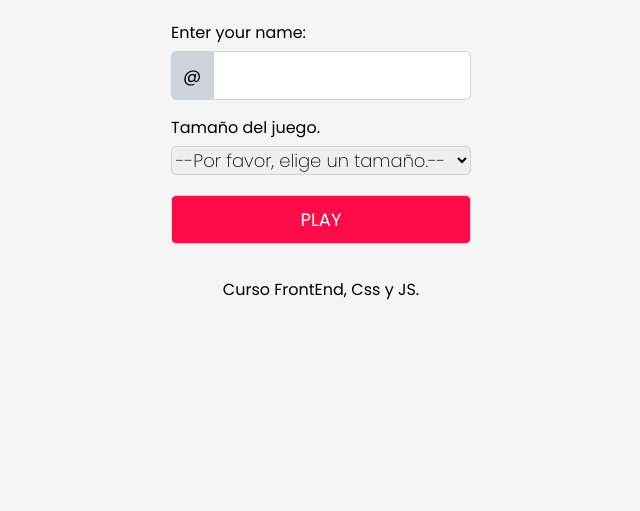
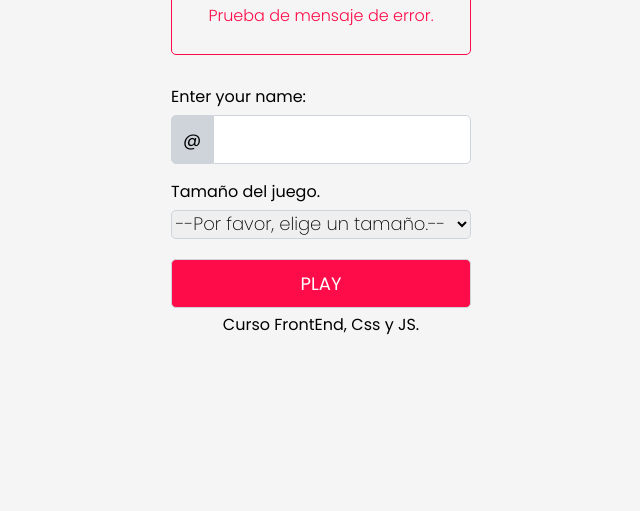
Before and after one commit to AlvaroValeraLopez/old-mastermind, a plain HTML site: page index.html in a window 1280 px wide. Shown: the part 289-800 px from the top of the page, without its empty margins (319-959 px from the left). Drawn offline with Linux system fonts and the light colour scheme.

Commit message:
Creación del panel de mensaje de error.

```diff
--- a/css/styles.css
+++ b/css/styles.css
@@ -1,8 +1,5 @@
 body{
     height: 100vh;
-    display: flex;
-    flex-direction: column;
-    justify-content: center;
     background-color: #f5f5f5;
     font-family: 'Poppins', sans-serif;
 }
@@ -56,7 +53,29 @@ input, select{
     font-family: 'Poppins', 'sans-serif';
 }
 
+/* CLASSES */
+.container{
+    height: 100%;
+    display: flex;
+    max-width: 1280px;
+    align-items: center;
+    flex-direction: column;
+    justify-content: center;
+}
+
 /* ID's */
+#errorPanel{
+    height: 75px;
+    display: flex;
+    margin: 25px 0;
+    font-weight: 300;
+    color: #fd0c49;
+    border-radius: 5px;
+    align-items: center;
+    justify-content: center;
+    border: 1px solid #fd0c49;
+}
+
 #nicka{
     float: left;
     font-family: 'Poppins', sans-serif;
--- a/index.html
+++ b/index.html
@@ -14,6 +14,7 @@
     </head>
 
     <body>
+        <div class="container">
             <!-- CABECERA -->
             <header>
                 <img src="./resources/logo-mastermind.png" alt="Logo Masterdots.">
@@ -21,6 +22,9 @@
 
             <!-- FORMULARIO DE USUARIO. -->
             <main>
+                <div id="errorPanel">
+                    <p>Prueba de mensaje de error.</p>
+                </div>
                 <form action="#" id="form">
                     <div class="formItem">
                         <label for="name">Enter your name: </label>
@@ -47,8 +51,11 @@
                 <p>Curso FrontEnd, Css y JS.</p>
             </footer>
 
+        </div>
+
         <!-- JAVASCRIPT. -->
         <script src="./js/validations.js"></script>
+
     </body>
 
 </html>
--- a/js/validations.js
+++ b/js/validations.js
@@ -16,14 +16,11 @@ function validateForm(event){
         nickField.focus();
         event.preventDefault();
         console.log("El campo nick no ha sido rellenado correctamente.");
-        return false;
     }else if(!validateSize()){
         sizeSelect.focus();
         event.preventDefault();
         console.log("El campo nick no ha sido rellenado correctamente.");
-        return false;
     }
-    return true;
 }
 
 /* INICIALIZACIÓN DE CONSTANTES. */
```
Lines whose indentation alone changed are shown as unchanged.
